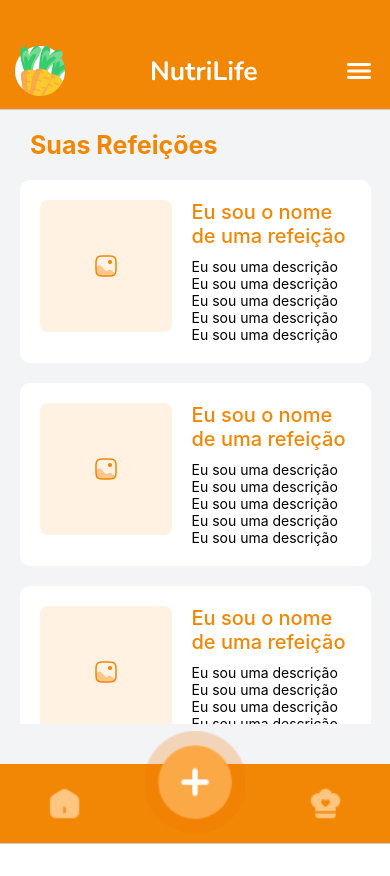
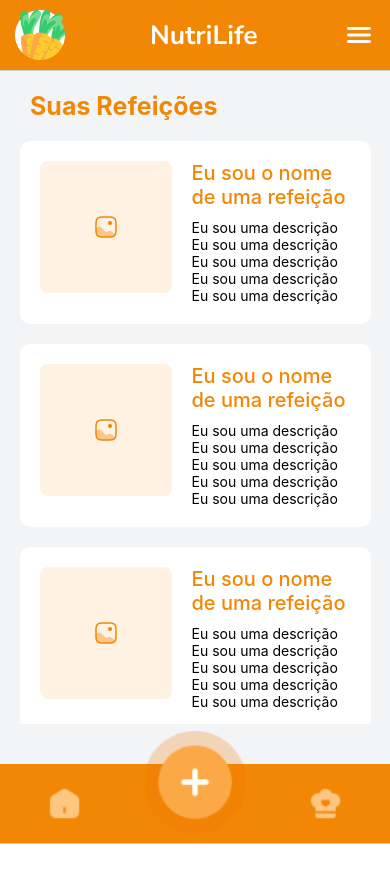
Before and after one commit to DevSamuelMuniz/2pa-mobile-faculdade, a React Native app: screen /suasRef in a window 390 px wide. Built offline with nearby package versions, Linux system fonts and the light colour scheme.

Commit message:
Co-authored-by: Beatriz Cavalcante <Beatriiz-Cavalcante@users.noreply.github.com>

```diff
--- a/App.js
+++ b/App.js
@@ -1,6 +1,7 @@
 import React from 'react';
 import { NavigationContainer } from '@react-navigation/native';
 import { createNativeStackNavigator } from '@react-navigation/native-stack';
+import { SafeAreaView, StatusBar } from 'react-native';
 
 //screens
 import LoginScreen from './screens/loginScreen';
@@ -15,6 +16,8 @@ const Stack = createNativeStackNavigator();
 
 export default function App() {
   return (
+    <SafeAreaView style={{flex:1}}>
+      <StatusBar barStyle="dark-content" backgroundColor='#F28705'/>
       <NavigationContainer>
         <Stack.Navigator
           initialRouteName="login"
@@ -39,5 +42,6 @@ export default function App() {
           <Stack.Screen name="suasRef" component={SuasRef} options={{ headerShown: false }} />
         </Stack.Navigator>
       </NavigationContainer>
+    </SafeAreaView>
   );
 }
--- a/components/header.js
+++ b/components/header.js
@@ -34,7 +34,6 @@ const Header = () => {
 const styles = StyleSheet.create({
   header: {
     width: "100%",
-    height: 110, //60
     flexDirection: "row",
     justifyContent: "space-between",
     alignItems: "center",
@@ -42,7 +41,7 @@ const styles = StyleSheet.create({
     backgroundColor: "#F28705",
     borderBottomWidth: 1,
     borderBottomColor: "#ccc",
-    paddingTop: 33, //margintop
+    paddingVertical: 10
   },
 });
 
--- a/screens/progressScreen.js
+++ b/screens/progressScreen.js
@@ -8,10 +8,6 @@ export default function progressScreen({ navigation }) {
 
     const handleMenuPress = () => {
         console.log("Menu pressed");
-    };
-
-    const handleRefreshRecipes = () => {
-        fetchRecipes();
     };
 
     return (
```
Lines whose indentation alone changed are shown as unchanged.
